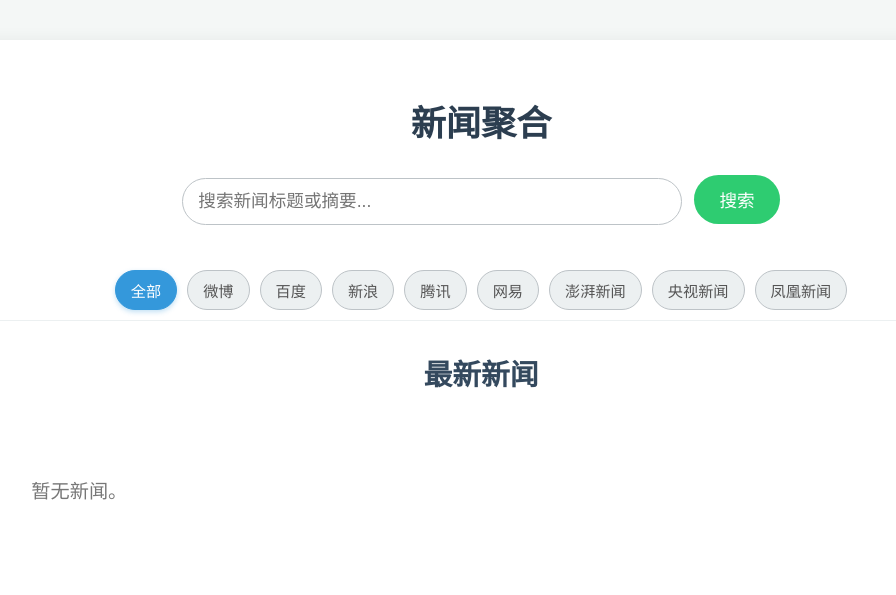
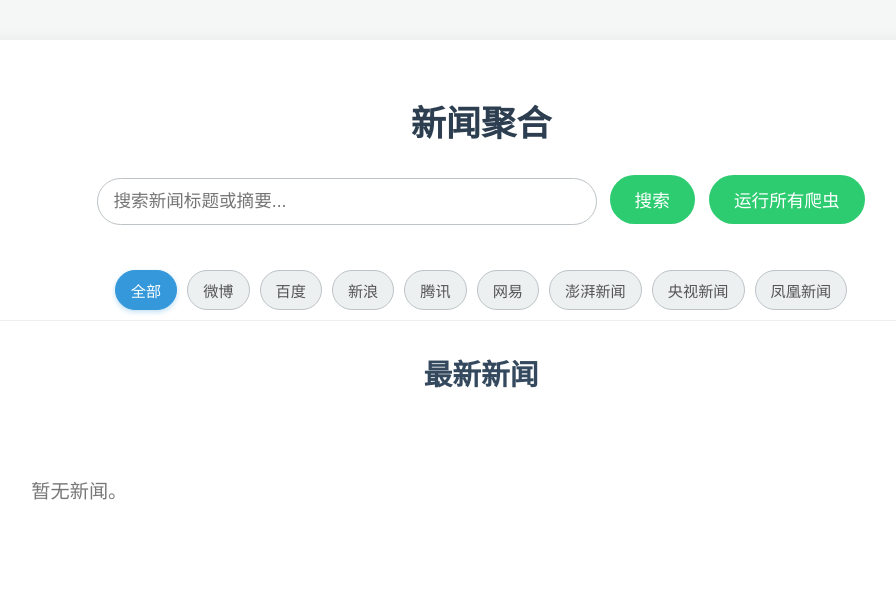
Before and after one commit to Lihvarya/news_spiders, a Flask app: template templates/index.html in a window 1280 px wide. Shown: the top 595 px of the page, without its empty margins (159-1055 px from the left). Run offline with Flask 3, Linux system fonts and the light colour scheme; the template is opened without the code that fills it, so the values that code supplies are empty.

Commit message:
更新web端

```diff
--- a/app.py
+++ b/app.py
@@ -1,4 +1,7 @@
 from flask import Flask, render_template, request, jsonify, redirect, url_for # Import redirect and url_for
+import subprocess
+import threading
+import os
 import pymysql
 from dbutils.pooled_db import PooledDB
 import logging
@@ -126,7 +129,71 @@ def search():
 #     # and render a dedicated template or list them on a single page
 #     return f"Showing all news for source: {source_name}"
 
+# Function to run spiders in a separate thread
+def run_spiders_background():
+    # List of spider names based on index.html buttons (adjust if needed)
+    spider_names = [
+        'weibo_spider', 'baidu_spider', 'sina_spider', 'tencent_spider',
+        'netease_spider', 'thepaper_spider', 'cctv_spider', 'fenghuang_spider'
+        # Add other spider names if they exist (e.g., 'ithome_spider', 'toutiao_spider', etc.)
+    ]
+    # Determine the Scrapy project directory (assuming app.py is in the root with scrapy.cfg)
+    scrapy_project_dir = os.path.dirname(os.path.abspath(__file__))
 
+    # Verify scrapy.cfg exists in the determined directory
+    scrapy_cfg_path = os.path.join(scrapy_project_dir, 'scrapy.cfg')
+    if not os.path.exists(scrapy_cfg_path):
+        logging.error(f"Scrapy configuration file 'scrapy.cfg' not found in '{scrapy_project_dir}'. Cannot run spiders.")
+        return
+
+    logging.info(f"Starting spider execution in background from directory: {scrapy_project_dir}")
+    for spider_name in spider_names:
+        command = ['scrapy', 'crawl', spider_name]
+        try:
+            # Run each crawl command sequentially within the background thread
+            logging.info(f"Running command: {' '.join(command)} in {scrapy_project_dir}")
+            # Use subprocess.run and wait for completion. Capture output.
+            # Set check=False to manually check return code and log errors.
+            process = subprocess.run(command, cwd=scrapy_project_dir, capture_output=True, text=True, check=False, encoding='utf-8') # Specify encoding
+
+            if process.returncode == 0:
+                logging.info(f"Successfully ran spider: {spider_name}")
+                # Log stdout only if needed and not too verbose
+                # logging.debug(f"Output for {spider_name}:\n{process.stdout}")
+            else:
+                logging.error(f"Error running spider {spider_name}. Return code: {process.returncode}")
+                logging.error(f"Stderr for {spider_name}:\n{process.stderr}")
+                logging.error(f"Stdout for {spider_name}:\n{process.stdout}")
+
+        except FileNotFoundError:
+            logging.error(f"Error: 'scrapy' command not found. Make sure Scrapy is installed, activated in the environment, and accessible in the system's PATH.")
+            # Stop trying if scrapy command is not found
+            break
+        except Exception as e:
+            logging.error(f"An unexpected error occurred while running spider {spider_name}: {e}")
+            # Optionally log stdout/stderr on unexpected errors too
+            # if 'process' in locals():
+            #     logging.error(f"Stderr: {getattr(process, 'stderr', 'N/A')}")
+            #     logging.error(f"Stdout: {getattr(process, 'stdout', 'N/A')}")
+
+    logging.info("Finished background spider execution process.")
+
+@app.route('/run-all-spiders', methods=['POST'])
+def run_all_spiders():
+    """Endpoint to trigger running all spiders in a background thread."""
+    logging.info("Received request to run all spiders.")
+    try:
+        # Start the spider execution in a background thread
+        thread = threading.Thread(target=run_spiders_background, daemon=True) # Use daemon thread
+        thread.start()
+        logging.info("Background thread started for spider execution.")
+        return jsonify({'message': '所有爬虫已开始后台运行。请稍后刷新页面查看最新数据。'}), 202 # 202 Accepted
+    except Exception as e:
+        logging.error(f"Failed to start background thread for spiders: {e}")
+        return jsonify({'message': '启动爬虫后台任务失败。'}), 500
+
+
+# --- 运行 Flask 应用 ---
 # --- 运行 Flask 应用 ---
 if __name__ == '__main__':
     # 注意：在生产环境中，不应使用 Flask 自带的开发服务器
--- a/templates/index.html
+++ b/templates/index.html
@@ -95,6 +95,34 @@
          .search-form button:active {
              transform: scale(0.98); /* 按下时的微小动画 */
          }
+
+        /* "运行所有爬虫" 按钮样式 */
+        .run-all-button {
+            padding: 12px 25px;
+            background-color: #e67e22; /* 橙色按钮 */
+            color: white;
+            border: none;
+            border-radius: 25px;
+            cursor: pointer;
+            font-size: 1.1em;
+            transition: background-color 0.3s ease, transform 0.1s ease;
+            outline: none;
+            margin-left: 10px; /* 与搜索按钮的间距 */
+            vertical-align: top; /* 与搜索框和按钮对齐 */
+        }
+
+        .run-all-button:hover {
+            background-color: #d35400;
+        }
+
+        .run-all-button:active {
+            transform: scale(0.98);
+        }
+
+        .run-all-button:disabled {
+            background-color: #bdc3c7; /* 禁用时的灰色 */
+            cursor: not-allowed;
+        }
 
 
         /* 新闻来源导航样式 */
@@ -366,6 +394,33 @@
                     showNewsBySource(selectedSource);
                 });
             });
+
+            // Add event listener for the 'Run All Spiders' button
+            const runAllButton = document.getElementById('run-all-spiders-btn');
+            if (runAllButton) {
+                runAllButton.addEventListener('click', function() {
+                    // Disable button and show loading state (optional)
+                    this.disabled = true;
+                    this.textContent = '正在运行...';
+
+                    // Send request to the backend
+                    fetch('/run-all-spiders', { method: 'POST' })
+                        .then(response => response.json())
+                        .then(data => {
+                            alert(data.message || '请求已发送'); // Show feedback
+                            // Re-enable button
+                            this.disabled = false;
+                            this.textContent = '运行所有爬虫';
+                        })
+                        .catch(error => {
+                            console.error('Error running spiders:', error);
+                            alert('启动爬虫时出错，请查看控制台日志。');
+                            // Re-enable button even on error
+                            this.disabled = false;
+                            this.textContent = '运行所有爬虫';
+                        });
+                });
+            }
         });
 
         // Function to show/hide news groups based on source
@@ -393,6 +448,7 @@
             <label for="search-input" class="visually-hidden">搜索新闻标题或摘要</label> {# Added label #}
             <input type="text" id="search-input" name="q" placeholder="搜索新闻标题或摘要..." value="{{ query | default('') }}"> {# Added id #}
             <button type="submit">搜索</button>
+            <button type="button" id="run-all-spiders-btn" class="run-all-button">运行所有爬虫</button> {# New Button #}
         </form>
 
         <div class="source-nav">
```
